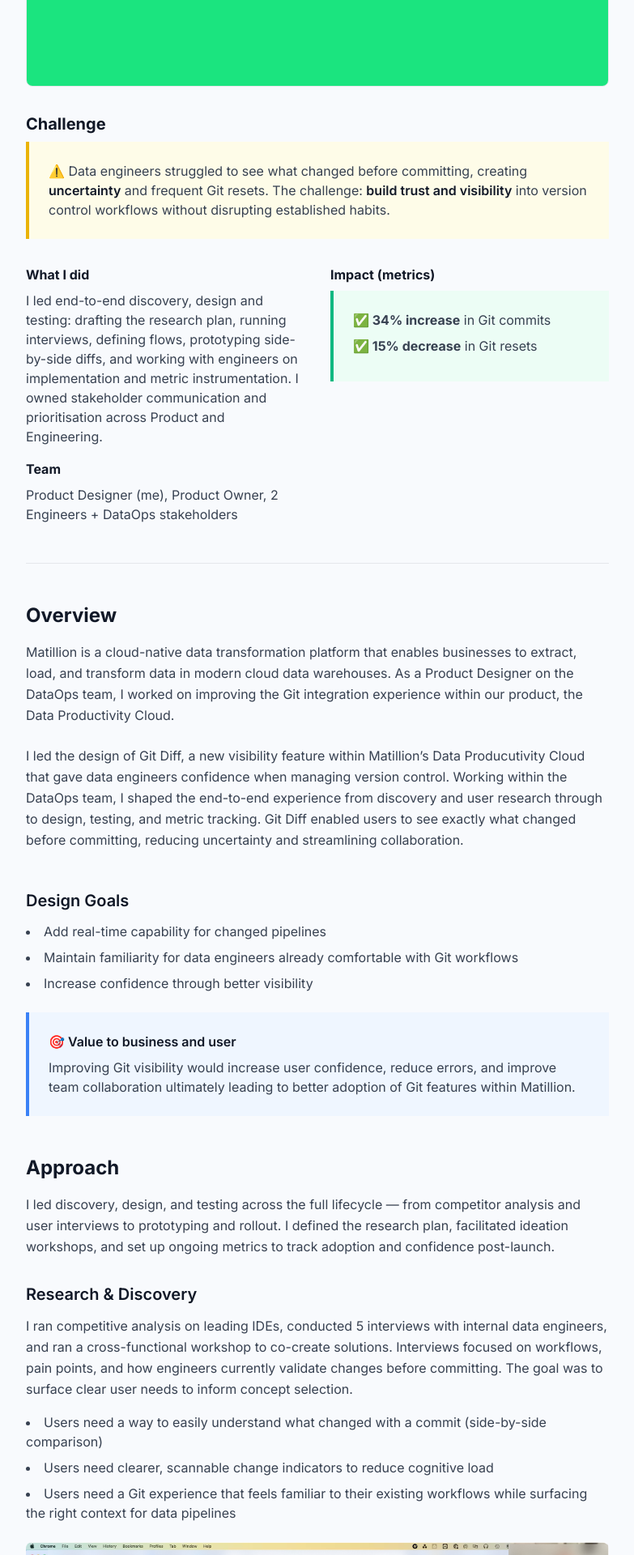
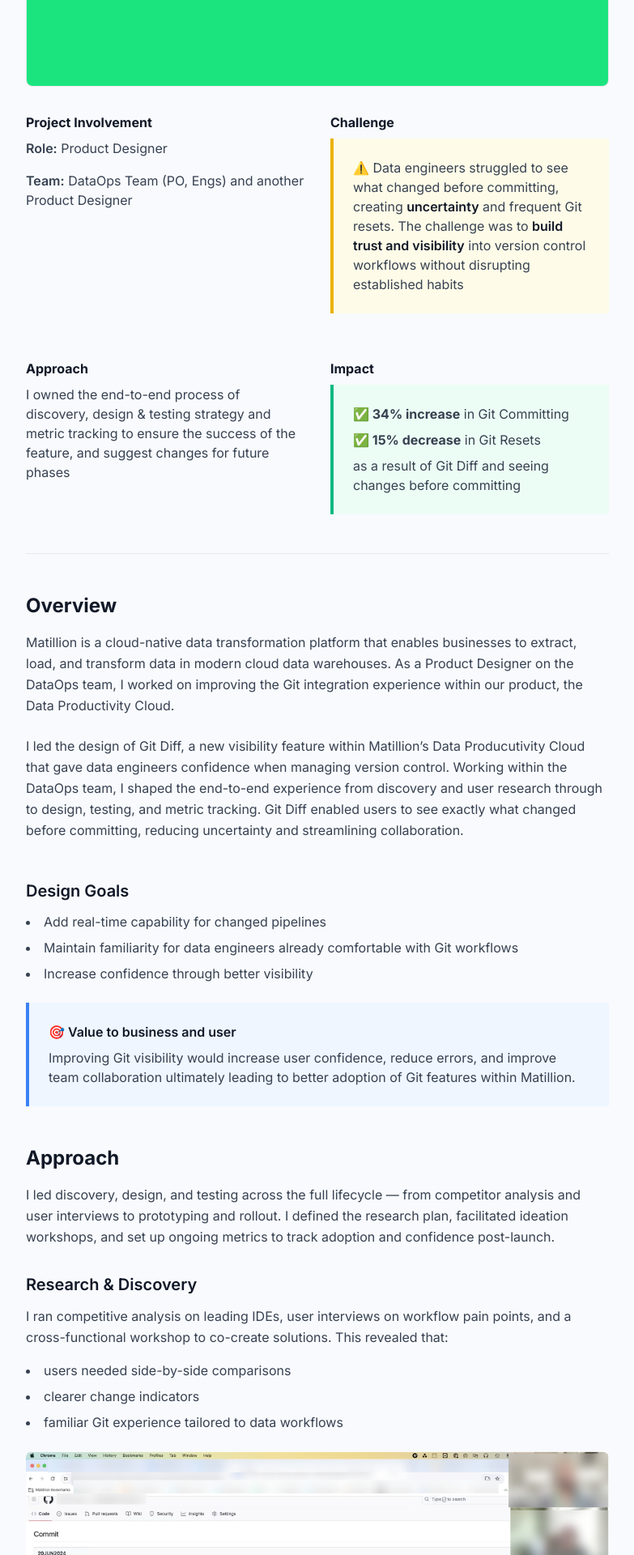
Before and after one commit to wahabalikhan/portfolio, a React (Vite) app: page /git-diff in a window 1280 px wide. Shown: the part 520-2440 px from the top of the page at 81% size, without its empty margins (248-1031 px from the left). Built offline with nearby package versions, Linux system fonts and the light colour scheme.

Commit message:
fixed timeline content issue

```diff
--- a/src/pages/GitDiffPage.js
+++ b/src/pages/GitDiffPage.js
@@ -21,36 +21,42 @@
                 className="w-full rounded-lg mb-8 border border-gray-200"
             />
 
-            {/* Make Challenge prominent and full-width on small screens */}
-            <div className="mb-8">
-                <h3 className="font-bold text-gray-900 mb-2 text-xl">Challenge</h3>
-                <div className="bg-yellow-50 border-l-4 border-yellow-500 p-6 mb-6">
-                    <p className="text-gray-700 bg-yellow-50">
-                        ⚠️ Data engineers struggled to see what changed before committing, creating <span className='font-semibold text-gray-900 bg-yellow-50'>uncertainty</span> and frequent Git resets. The challenge: <span className='font-semibold text-gray-900 bg-yellow-50'>build trust and visibility</span> into version control workflows without disrupting established habits.
-                    </p>
-                </div>
-            </div>
-
             <div className="grid grid-cols-1 md:grid-cols-2 gap-8 mb-12 pb-12 border-b border-gray-200">
                 <div>
-                    <h3 className="font-bold text-gray-900 mb-2">What I did</h3>
+                    <h3 className="font-bold text-gray-900 mb-2">Project Involvement</h3>
                     <p className="text-gray-700 mb-4">
-                        I led end-to-end discovery, design and testing: drafting the research plan, running interviews, defining flows, prototyping side-by-side diffs, and working with engineers on implementation and metric instrumentation. I owned stakeholder communication and prioritisation across Product and Engineering.
+                        <span className="font-semibold">Role:</span> Product Designer
                     </p>
-                    <h3 className="font-bold text-gray-900 mb-2">Team</h3>
                     <p className="text-gray-700">
-                        Product Designer (me), Product Owner, 2 Engineers + DataOps stakeholders
+                        <span className="font-semibold">Team:</span> DataOps Team (PO, Engs) and another Product Designer
                     </p>
                 </div>
                 <div>
-                    <h3 className="font-bold text-gray-900 mb-2">Impact (metrics)</h3>
+                    <h3 className="font-bold text-gray-900 mb-2">Challenge</h3>
+                    <div className="bg-yellow-50 border-l-4 border-yellow-500 p-6 mb-6">
+                        <p className="text-gray-700 bg-yellow-50">
+                            ⚠️ Data engineers struggled to see what changed before committing, creating <span className='font-semibold text-gray-900 bg-yellow-50'>uncertainty</span> and frequent Git resets. The challenge was to <span className='font-semibold text-gray-900 bg-yellow-50'>build trust and visibility</span> into version control workflows without disrupting established habits
+                        </p>
+                    </div>
+                </div>
+                <div>
+                    <h3 className="font-bold text-gray-900 mb-2">Approach</h3>
+                    <p className="text-gray-700">
+                        I owned the end-to-end process of discovery, design & testing strategy and metric tracking to ensure the success of the feature, and suggest changes for future phases
+                    </p>
+                </div>
+                <div>
+                    <h3 className="font-bold text-gray-900 mb-2">Impact</h3>
                     <div className="bg-emerald-50 border-l-4 border-emerald-500 p-6 mb-0">
                         <p className="text-gray-700 bg-emerald-50 mb-2">
-                            <span className="font-bold bg-emerald-50">✅ 34% increase</span> in Git commits
+                            <span className="font-bold bg-emerald-50">✅ 34% increase</span> in Git Committing
                         </p>
                         <p className="text-gray-700 bg-emerald-50 mb-2">
-                            <span className="font-bold bg-emerald-50">✅ 15% decrease</span> in Git resets
+                            <span className="font-bold bg-emerald-50">✅ 15% decrease</span> in Git Resets
                         </p>
+                        <p className="text-gray-700 bg-emerald-50">as a result of Git Diff and seeing changes before committing
+                        </p>
+
                     </div>
                 </div>
             </div>
@@ -88,12 +94,12 @@
 
                 <h3 className="text-xl font-semibold mb-3 text-gray-900">Research & Discovery</h3>
                 <p className="text-gray-700 leading-relaxed mb-4">
-                    I ran competitive analysis on leading IDEs, conducted 5 interviews with internal data engineers, and ran a cross-functional workshop to co-create solutions. Interviews focused on workflows, pain points, and how engineers currently validate changes before committing. The goal was to surface clear user needs to inform concept selection.
+                    I ran competitive analysis on leading IDEs, user interviews on workflow pain points, and a cross-functional workshop to co-create solutions. This revealed that:
                 </p>
                 <ul className="list-disc list-inside text-gray-700 space-y-2 mb-6">
-                    <li>Users need a way to easily understand what changed with a commit (side-by-side comparison)</li>
-                    <li>Users need clearer, scannable change indicators to reduce cognitive load</li>
-                    <li>Users need a Git experience that feels familiar to their existing workflows while surfacing the right context for data pipelines</li>
+                    <li>users needed side-by-side comparisons</li>
+                    <li>clearer change indicators</li>
+                    <li>familiar Git experience tailored to data workflows</li>
                 </ul>
 
                 <img
@@ -141,9 +147,9 @@
                     className="w-full rounded-lg mb-4"
                 />
                 <p className='mb-8 text-xs'>The flow illustrates how Git Diff activates within a branch showing the relationship between local (uncommitted) and remote (committed) changes. It defines when users can trigger a diff, view comparisons, or see an empty state, ensuring clarity and control throughout the workflow.</p>
-</section>
-<section className="mb-12">
-    <h2 className="text-2xl font-bold mb-4 text-gray-900">Execution</h2>
+            </section>
+            <section className="mb-12">
+                <h2 className="text-2xl font-bold mb-4 text-gray-900">Execution</h2>
                 <p className="text-gray-700 leading-relaxed mb-6">
                     I partnered with engineering to design and deliver Git Diff as a scalable, technically feasible feature. Through iterative builds and design QA, we balanced performance with clarity, ensuring the final implementation matched the intended UX. Regular check-ins with Product helped prioritise and sequence improvements for rollout.
                 </p>
@@ -191,7 +197,7 @@
                     </ul>
                 </div>
                 <p className="text-gray-700 leading-relaxed mb-6">
-                    Git Diff improved confidence, reduced errors, and strengthened collaboration across engineering teams. So what does that mean for Matillion and end users? Reduced Git resets translate to less time spent troubleshooting and reverting work — saving engineering and support time. Increased commits indicate smoother workflows and higher velocity: teams can iterate faster and ship improvements with more confidence. Together, these outcomes reduced friction in the development workflow, improved product reliability, and contributed to better customer satisfaction and lower support overhead.
+                    Git Diff improved confidence, reduced errors, and strengthened collaboration across engineering teams.
                 </p>
 
                 <h3 className="text-xl font-semibold mb-3 text-gray-900">Feedback</h3>
```
Also changed, not shown: 1 other file (tests, documents, lock files or other folders).
